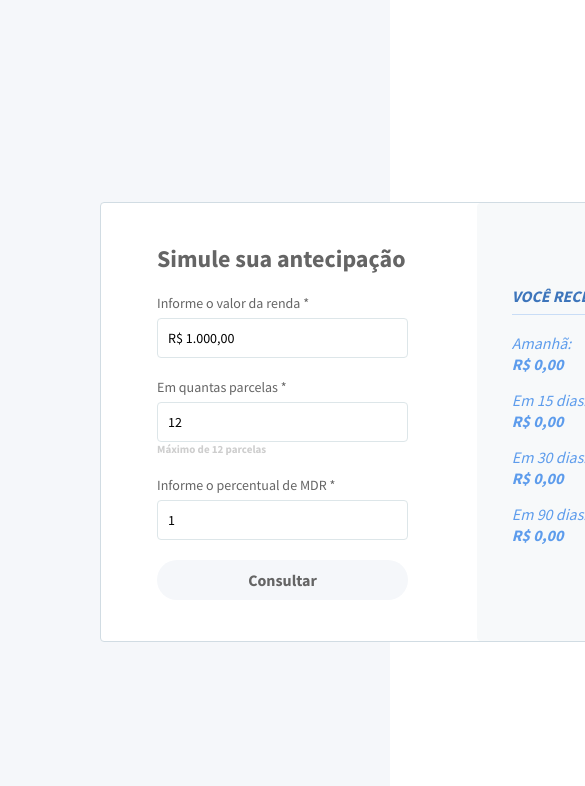
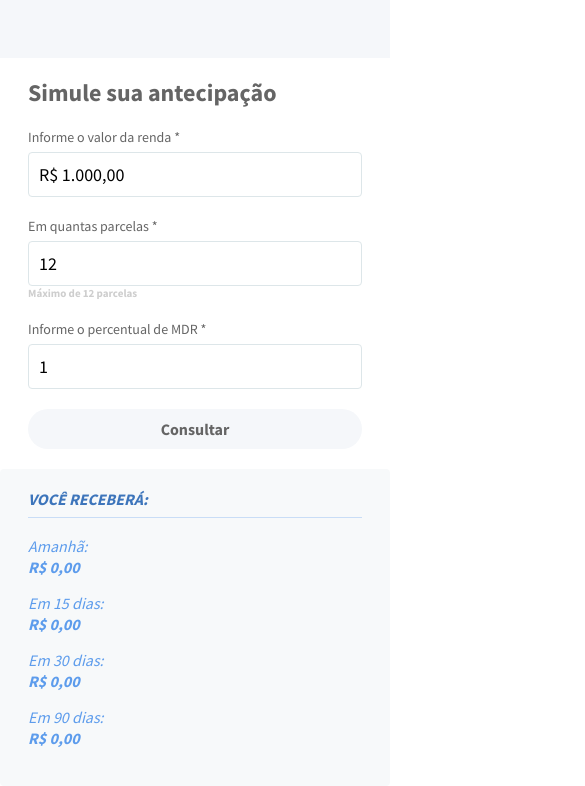
Before and after one commit to and-lz/hash-app, a React (Create React App) app: page / in a window 390 px wide. Shown: the top 786 px of the page, 585 px wide, since content can reach past the window. Built offline with nearby package versions, Linux system fonts and the light colour scheme.

Commit message:
Adds some breakpoints

```diff
--- a/src/design-system/Card/Card.ts
+++ b/src/design-system/Card/Card.ts
@@ -7,14 +7,17 @@ interface CardProps {
 
 export const Card = styled.div<CardProps>`
   background: #ffffff;
-  border: 1px solid #d1dce3;
   box-sizing: border-box;
-  border-radius: 4px;
-  width: ${props => props.width};
-  display: flex;
+  width: 100%;
   transition: all ${DesignSystem.motion.duration} ${DesignSystem.motion.easing};
   &:focus-within {
     box-shadow: 0px 10px 30px 0px rgba(0, 0, 0, 0.1);
+  }
+  @media (${DesignSystem.breakpoints.tablet}) {
+    border-radius: 4px;
+    border: 1px solid #d1dce3;
+    width: ${props => props.width};
+    display: flex;
   }
 `
 
@@ -22,15 +25,23 @@ interface CardAreaProps {
   width?: string
 }
 export const CardArea = styled.div<CardAreaProps>`
-  width: ${props => props.width};
+  @media (${DesignSystem.breakpoints.tablet}) {
+    width: ${props => props.width};
+  }
 `
 
 export const CardMainContent = styled(CardArea)`
-  padding: 41px 56px;
+  padding: 20px 28px;
+  @media (${DesignSystem.breakpoints.tablet}) {
+    padding: 41px 56px;
+  }
 `
 
 export const CardHighlight = styled(CardArea)`
   background: rgba(209, 220, 227, 0.18);
   border-radius: 4px;
-  padding: 83px 35px 20px;
+  padding: 20px 28px;
+  @media (${DesignSystem.breakpoints.tablet}) {
+    padding: 83px 35px 20px;
+  }
 `
--- a/src/design-system/Container/Container.ts
+++ b/src/design-system/Container/Container.ts
@@ -1,10 +1,14 @@
 import styled from 'styled-components'
+import DesignSystem from 'design-system'
 
 interface ContainerProps {
   width?: string
 }
 export const Container = styled.div<ContainerProps>`
-  width: ${props => props.width};
+  width: 100%;
+  @media (${DesignSystem.breakpoints.tablet}) {
+    width: ${props => props.width};
+  }
 `
 
 Container.defaultProps = {
--- a/src/design-system/Form/Input/Input.ts
+++ b/src/design-system/Form/Input/Input.ts
@@ -3,17 +3,19 @@ import DesignSystem from 'design-system'
 
 export const InputField = styled.input`
   padding: 10px;
-  font-size: 14px;
   border: 1px solid ${DesignSystem.colors.mystic};
   border-radius: 4px;
   font-family: Source Sans Pro;
   font-style: normal;
   font-weight: normal;
-  font-size: 14px;
+  font-size: 18px;
   line-height: 18px;
   transition: all ${DesignSystem.motion.duration} ${DesignSystem.motion.easing};
   display: block;
   width: 100%;
+  @media (${DesignSystem.breakpoints.tablet}) {
+    font-size: 14px;
+  }
   &:focus {
     outline: 0;
     border-color: ${DesignSystem.colors.cornflowerBlue}};
--- a/src/design-system/Modal/Modal.ts
+++ b/src/design-system/Modal/Modal.ts
@@ -13,7 +13,7 @@ const fadeIn = keyframes`
   }
 `
 export const ModalBackground = styled.div<ModalProps>`
-  position: absolute;
+  position: fixed;
   width: 100%;
   left: 0;
   top: 0;
--- /dev/null
+++ b/src/design-system/breakpoints.ts
@@ -0,0 +1,4 @@
+export const breakpoints = {
+  tablet: 'min-width: 700px',
+  desktop: 'min-width: 1025px',
+}
--- a/src/design-system/index.ts
+++ b/src/design-system/index.ts
@@ -1,5 +1,6 @@
 import { colors } from './colors'
 import { duration, longDuration, easing } from './motion'
+import { breakpoints } from './breakpoints'
 
 const DS = {
   colors,
@@ -8,6 +9,7 @@ const DS = {
     duration,
     longDuration,
   },
+  breakpoints,
 }
 
 export default DS
--- a/src/pages/Calculator/Calculator.styles.ts
+++ b/src/pages/Calculator/Calculator.styles.ts
@@ -6,5 +6,7 @@ export const Page = styled.div`
   display: grid;
   place-items: center;
   min-height: 100%;
-  padding: 100px;
+  @media (${DesignSystem.breakpoints.tablet}) {
+    padding: 20px;
+  }
 `
```
